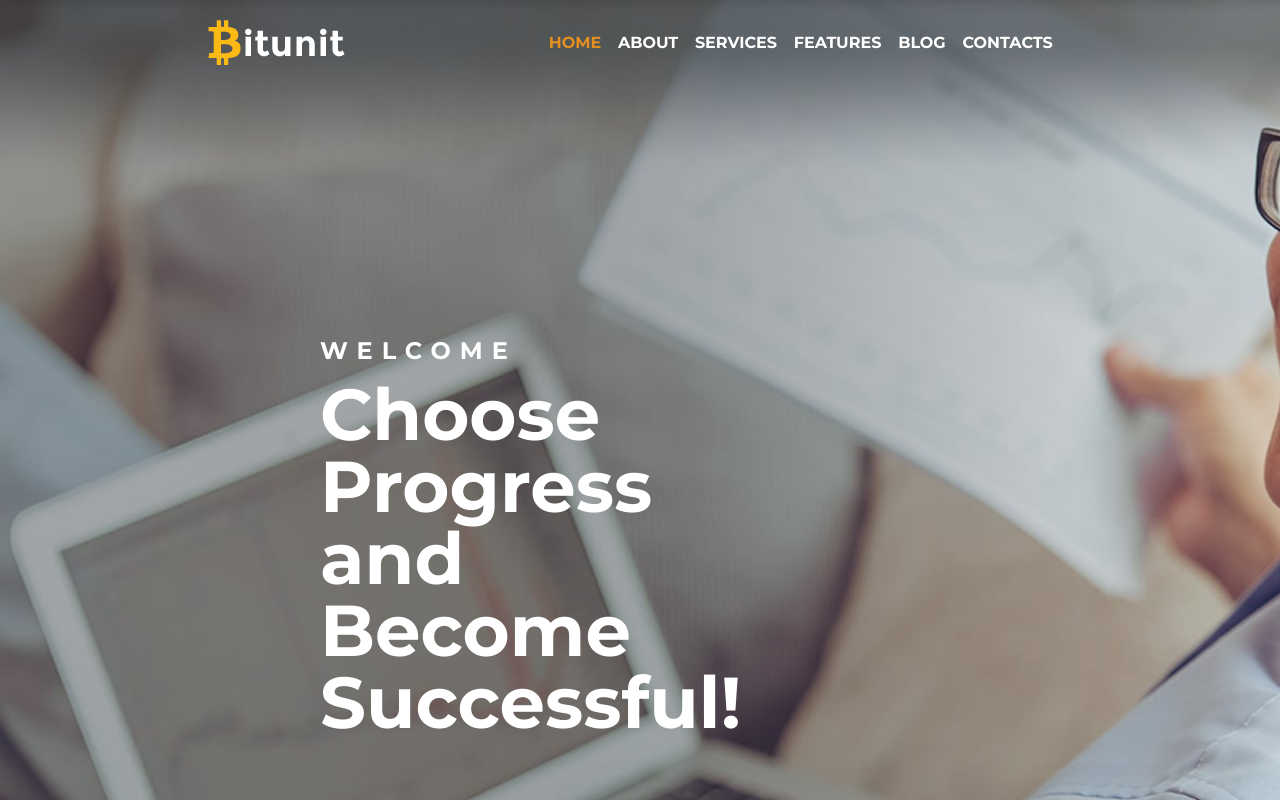
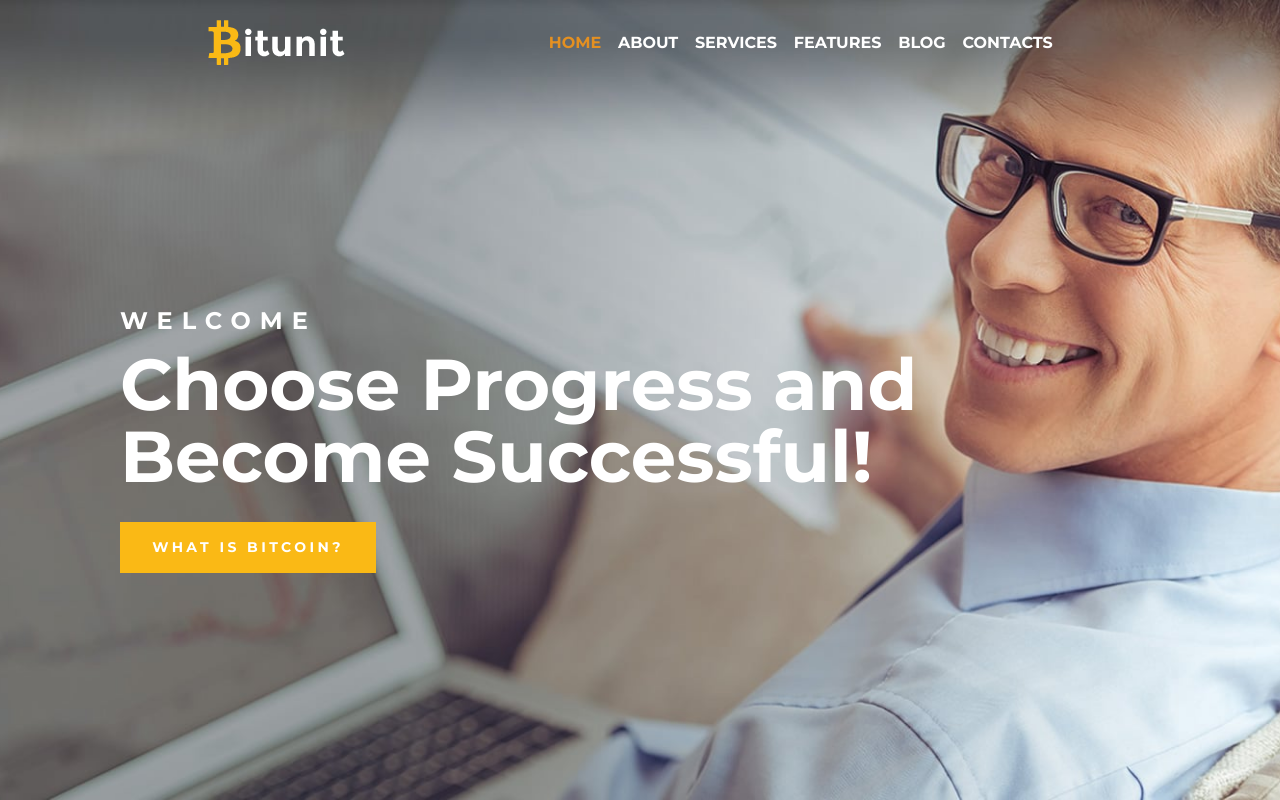
Before and after one commit to Trend20/MyBits, a React (Create React App) app in the folder client/: page / in a window 1280 px wide. Shown: the top 800 px of the page. Built offline with nearby package versions, Linux system fonts and the light colour scheme.

Commit message:
styling the home page

```diff
--- a/client/src/App.css
+++ b/client/src/App.css
@@ -20,6 +20,7 @@
   background: url(../src/component/bg-img/content-bg01.jpg);
   background-size: cover;
   background-repeat: no-repeat;
+  background-position: center;
   min-height: 100vh;
   overflow-x: hidden;
   width: 100%;
--- a/client/src/component/Homepage/Homepage.css
+++ b/client/src/component/Homepage/Homepage.css
@@ -9,8 +9,8 @@
   flex-direction: column;
   width: 100%;
   color: #fff;
-  margin-top: 230px;
-  margin-left: 300px;
+  margin-top: 100px;
+  padding: 100px;
 }
 
 .banner-head {
@@ -29,7 +29,7 @@
   font-size: 72px;
   line-height: 1;
   font-weight: 700;
-  width: 35%;
+  width: 70%;
 }
 
 .banner-btn {
@@ -42,11 +42,11 @@
   font-style: normal;
   color: #ffffff;
   font-size: 14px;
-  padding: 16px 29px;
-  width: 15%;
+  padding: 15px;
+  width: 20%;
   outline: none;
   border: none;
-  margin-top: 70px;
+  margin-top: 30px;
   line-height: 1.5;
   letter-spacing: 3.4px;
   cursor: pointer;
```
